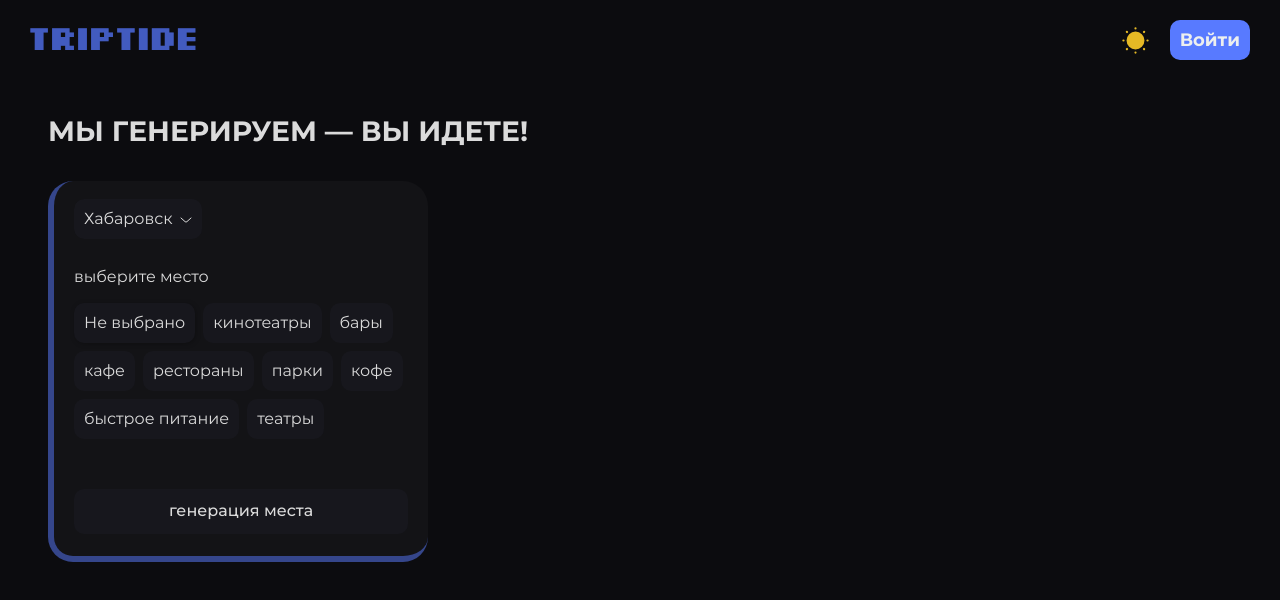
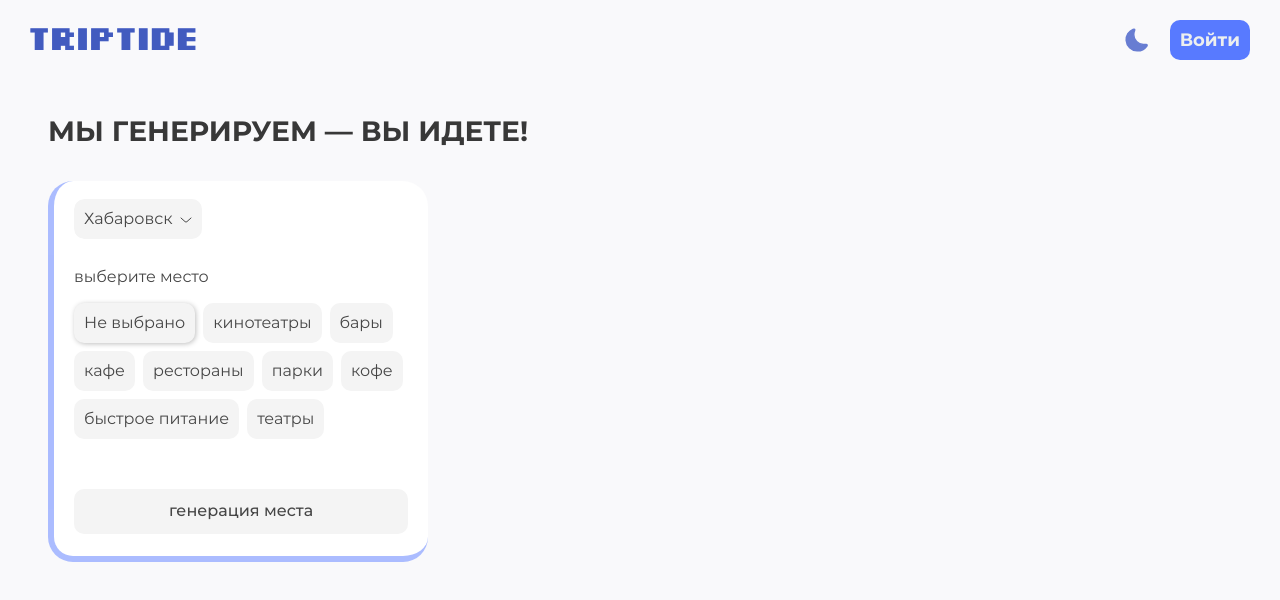
Before and after one commit to Sl1ppyKlay/triptide-nuxt-nest, a Nuxt app: page / in a window 1280 px wide. Shown: the top 600 px of the page. Built offline with nearby package versions, Linux system fonts and the light colour scheme.

Commit message:
v0.1.1 fix theme

```diff
--- a/composables/useTheme.ts
+++ b/composables/useTheme.ts
@@ -4,7 +4,7 @@ import { useCookie, useRequestEvent } from '#app'
 type Theme = 'light' | 'dark'
 
 export const useTheme = () => {
-    const theme = ref<Theme>('dark')
+    const theme = ref<Theme>('light')
 
     const applyTheme = (themeValue: Theme) => {
         if (process.client) {
--- a/public/js/init-theme.js
+++ b/public/js/init-theme.js
@@ -1,5 +1,5 @@
 (function () {
-    const theme = (document.cookie.match(/theme=(dark|light)/) || 'dark')[1];
+    const theme = (document.cookie.match(/theme=(dark|light)/) || 'light')[1];
     try {
         if (theme) {
             document.documentElement.setAttribute("data-theme", theme);
```
